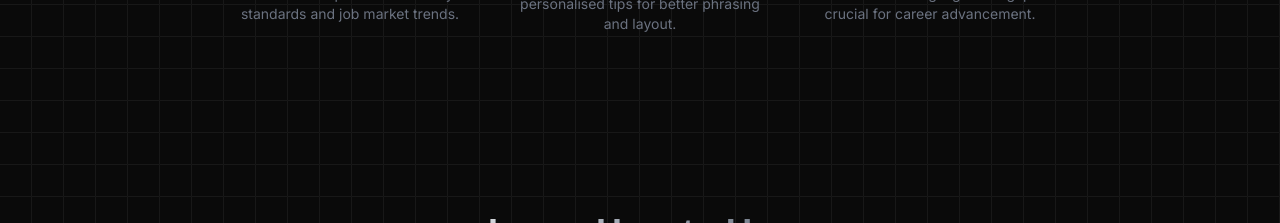
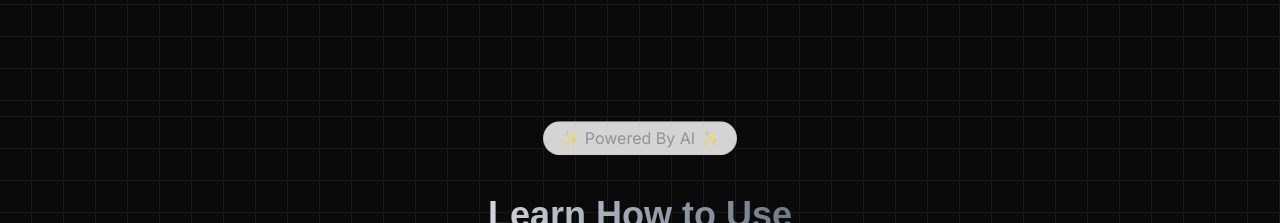
Before and after one commit to elijahgummer/CVWORTH, a Next.js app: page / in a window 1280 px wide. Shown: the part 1240-1463 px from the top of the page. Built offline with nearby package versions, Linux system fonts and the light colour scheme.

Commit message:
changed the hieght of the hover spring area

```diff
--- a/app/page.tsx
+++ b/app/page.tsx
@@ -62,7 +62,7 @@ const ProjectsData = [
 const HoverSpring = () => {
   return (
     <div className="flex flex-col overflow-hidden w-full">
-      <div className="h-[40rem] w-full dark:bg-black bg-[#0A0A0A] dark:bg-grid-white/[0.2] bg-grid-black/[0.2] bg-[length:32px_32px] relative flex items-center justify-center">
+      <div className="h-[35rem] w-full dark:bg-black bg-[#0A0A0A] dark:bg-grid-white/[0.2] bg-grid-black/[0.2] bg-[length:32px_32px] relative flex items-center justify-center">
       <div className="flex items-center justify-center w-full flex-col">
         <h1 className="text-headerColor font-bold lg:text-5xl">Discover Our Features</h1>
         <h1 className="text-subHeaderColor font-bold lg:text-2xl mt-5">Explore how we enhance your resume</h1>
@@ -243,14 +243,14 @@ export function ThreeDCardDemo() {
 export function HeroScrollDemo() {
   return (
     <div className="flex flex-col overflow-hidden w-full">
-      <div className="h-[50rem] w-full dark:bg-black bg-[#0A0A0A] dark:bg-grid-white/[0.2] bg-grid-black/[0.2] bg-[length:32px_32px] relative flex items-center justify-center">
+      <div className="h-[60rem] w-full dark:bg-black bg-[#0A0A0A] dark:bg-grid-white/[0.2] bg-grid-black/[0.2] bg-[length:32px_32px] relative flex items-center justify-center">
         <ContainerScroll
           titleComponent={
             <div className="flex items-center justify-center flex-col">
               <div className="z-10 flex items-center justify-center">
                 <div
                   className={cn(
-                    "group rounded-full border m-10 border-black/5 bg-neutral-300 text-base text-white transition-all ease-in hover:cursor-pointer hover:bg-neutral-200 dark:border-white/5 dark:bg-neutral-900 dark:hover:bg-neutral-800"
+                    "group rounded-full border mb-10 border-black/5 bg-neutral-300 text-base text-white transition-all ease-in hover:cursor-pointer hover:bg-neutral-200 dark:border-white/5 dark:bg-neutral-900 dark:hover:bg-neutral-800"
                   )}
                 >
                   <AnimatedShinyText className="inline-flex items-center justify-center px-4 py-1 transition ease-out hover:text-neutral-600 hover:duration-300 hover:dark:text-neutral-400">
```
